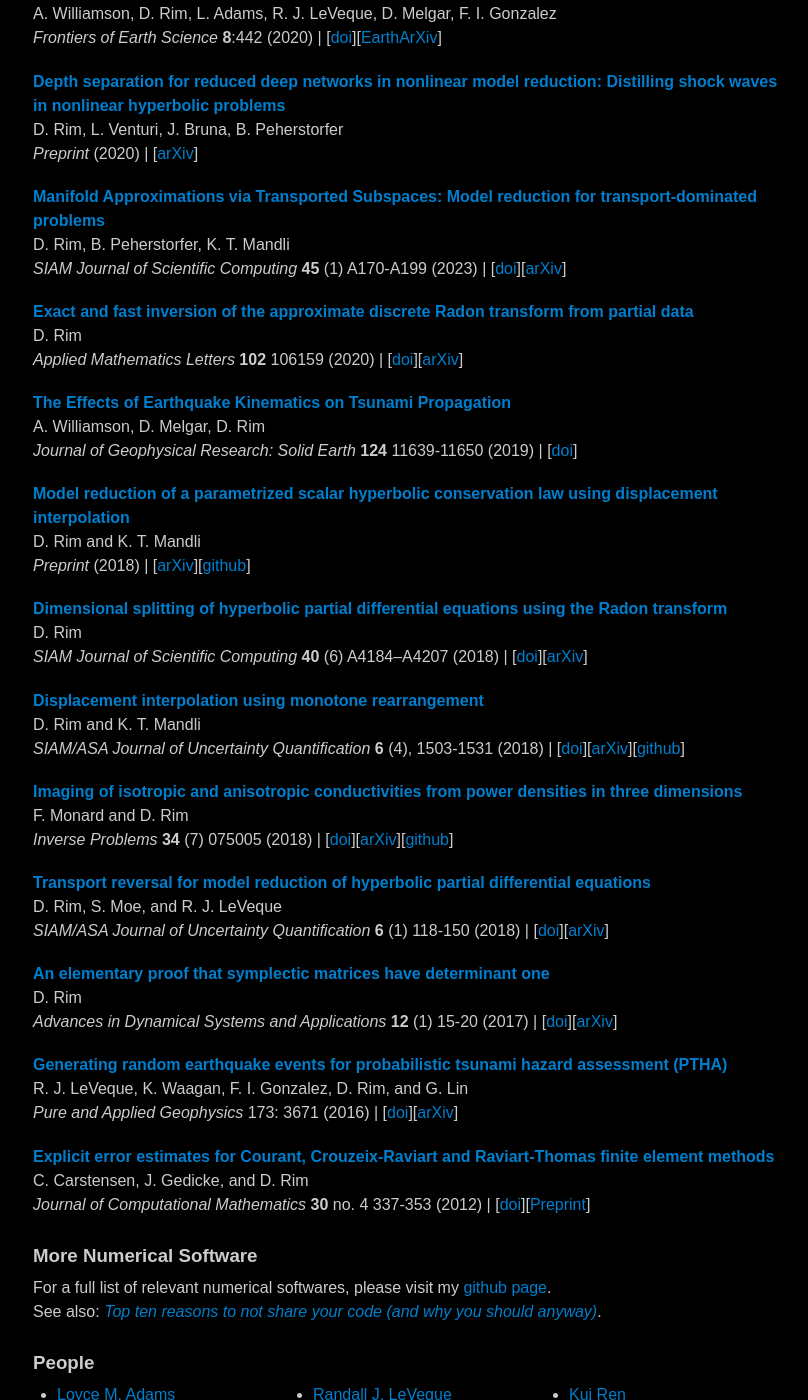
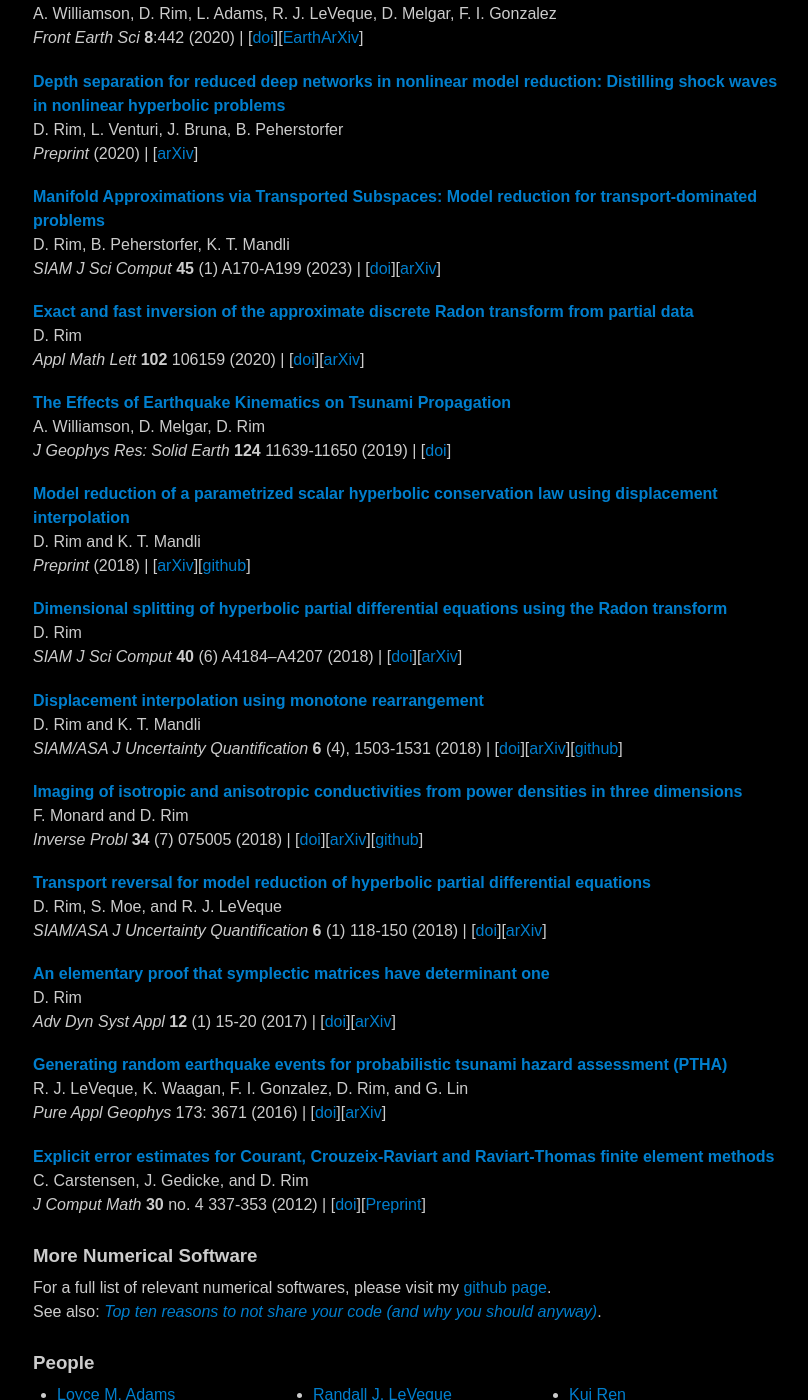
Before and after one commit to dsrim/dsrim.github.io, a Jekyll site: the page built from index.md, in a window 1280 px wide and 1400 px high, scrolled down 1906 px. Shown: the whole window, without its empty margins (231-1039 px from the left). Built offline with Jekyll 4.4.1, drawn with Linux system fonts in a browser that asks for light colours; some of the changed text lies outside the part shown.

Commit message:
return to abbrev

```diff
--- a/index.md
+++ b/index.md
@@ -92,7 +92,7 @@ people:
 pubs:
     - title:    "Identifying Contemporaneous and Lagged Dependence Structures by Promoting Sparsity in Continuous-time Neural Networks"
       author:   "F. Wu, W. Cho, D. Korotky, S. Hong, D. Rim, N. Park, K. Lee"
-      journal:  "Proceedings of the 33rd ACM International Conference on Knowledge Management"
+      journal:  "CIKM24"
       doi:      "https://doi.org/10.1145/3627673.3679751"
       year:     "2024"
 
@@ -104,7 +104,7 @@ pubs:
 
     - title:    "Comparative Performance of Scenario Superposition by Sequential Bayesian Update for Tsunami Risk Evaluation"
       author:   "R. Nomura, L. A. H. Vermare, S. Fujita, D. Rim, S. Moriguchi, R. J. LeVeque, K. Terada"
-      journal:  "Journal of Disaster Research"
+      journal:  "J Disaster Res"
       arxiv:    "https://arxiv.org/abs/2407.03631"
       doi:      "http://dx.doi.org/10.20965/jdr.2024.p0896"
       numbers:  "**19** (6)"
@@ -124,7 +124,7 @@ pubs:
 
     - title:    "Hypernetwork-based Meta-Learning for Low-Rank Physics-Informed Neural Networks"
       author:   "W. Choi, K. Lee, D. Rim, N. Park"
-      journal:  "Advances in Neural Information Processing Systems"
+      journal:  "Adv Neural Inf Proc Sys (NeurIPS - spotlight)"
       numbers:  "**36** 11219-11231"
       doi:      "https://proceedings.neurips.cc/paper_files/paper/2023/hash/24f8dd1b8f154f1ee0d7a59e368eccf3-Abstract-Conference.html"
       arxiv:    "https://arxiv.org/abs/2310.09528"
@@ -140,7 +140,7 @@ pubs:
 
     - title:    "adrt: approximate discrete Radon transform for Python"
       author:   "K. Otness, D. Rim"
-      journal:  "Journal of Open Source Software"
+      journal:  "J Open Source Softw"
       numbers: "**8** (83) 5083"
       doi:      "https://doi.org/10.21105/joss.05083"
       year:     "2023"
@@ -149,7 +149,7 @@ pubs:
     - title:    "Tsunami Early Warning from Global Navigation Satellite System Data using Convolutional Neural Networks"
       author:   "D. Rim, R. Baraldi, C.M. Liu, R. J. LeVeque, K. Terada"
       earxiv:   "https://eartharxiv.org/repository/view/3624/"
-      journal:  "Geophysical Research Letters"
+      journal:  "Geophys Res Lett"
       doi:      "https://doi.org/10.1029/2022GL099511"
       year:     "2022"
       numbers:  "**49** e2022GL099511"
@@ -158,7 +158,7 @@ pubs:
       author:   "W. Li, K. Ren, D. Rim"
       arxiv:    "http://arxiv.org/abs/2010.05360"
       doi:      "https://doi.org/10.1090/mcom/3750"
-      journal:  "Mathematics of Computation"
+      journal:  "Math Comp"
       numbers:  "**92** 283-306"
       year:     "2023"
 
@@ -175,7 +175,7 @@ pubs:
       earxiv:   "https://eartharxiv.org/yreqw"
       url:      "https://doi.org/10.3389/feart.2020.591663"
       doi:      "https://doi.org/10.3389/feart.2020.591663"
-      journal:  "Frontiers of Earth Science"
+      journal:  "Front Earth Sci"
       numbers:  "**8**:442"
       year:     "2020"
 
@@ -188,7 +188,7 @@ pubs:
     - title:    "Manifold Approximations via Transported Subspaces: Model reduction for transport-dominated problems"
       author:   "D. Rim, B. Peherstorfer, K. T. Mandli"
       arxiv:    "https://arxiv.org/abs/1912.13024"
-      journal:  "SIAM Journal of Scientific Computing"
+      journal:  "SIAM J Sci Comput"
       year:     "2023"
       numbers:  "**45** (1) A170-A199"
       url:      "https://epubs.siam.org/doi/10.1137/20M1316998"
@@ -201,14 +201,14 @@ pubs:
       url:      "https://doi.org/10.1016/j.aml.2019.106159"
       arxiv:    "https://arxiv.org/abs/1908.00887"
       doi:      "https://doi.org/10.1016/j.aml.2019.106159"
-      journal:  "Applied Mathematics Letters"
+      journal:  "Appl Math Lett"
       numbers:  "**102** 106159"
       year:     "2020"
 
     - title:    "The Effects of Earthquake Kinematics on Tsunami Propagation"
       author:   "A. Williamson, D. Melgar, D. Rim"
       url:      "https://doi.org/10.1029/2019JB017522"
-      journal:  "Journal of Geophysical Research: Solid Earth"
+      journal:  "J Geophys Res: Solid Earth"
       numbers:  "**124** 11639-11650"
       doi:      "https://doi.org/10.1029/2019JB017522"
       year:     "2019"
@@ -223,7 +223,7 @@ pubs:
     - title:    "Dimensional splitting of hyperbolic partial differential
                  equations using the Radon transform"
       author:   "D. Rim"
-      journal:  "SIAM Journal of Scientific Computing"
+      journal:  "SIAM J Sci Comput"
       numbers:  "**40** (6) A4184–A4207"
       arxiv:   "https://arxiv.org/abs/1705.03609"
       url:      "https://epubs.siam.org/doi/abs/10.1137/17M1135633"
@@ -232,7 +232,7 @@ pubs:
 
     - title:    "Displacement interpolation using monotone rearrangement"
       author:   "D. Rim and K. T. Mandli"
-      journal:  "SIAM/ASA Journal of Uncertainty Quantification"
+      journal:  "SIAM/ASA J Uncertainty Quantification"
       numbers:  "**6** (4), 1503-1531"
       arxiv:    "https://arxiv.org/abs/1712.04028"
       github:   "http://github.com/dsrim/dinterp"
@@ -243,7 +243,7 @@ pubs:
 
     - title:    "Imaging of isotropic and anisotropic conductivities from power                  densities in three dimensions"
       author:   "F. Monard and D. Rim"
-      journal:  "Inverse Problems"
+      journal:  "Inverse Probl"
       doi:      "https://doi.org/10.1088/1361-6420/aabe5a"
       url:      "http://iopscience.iop.org/article/10.1088/1361-6420/aabe5a/meta"
       arxiv:    "http://arxiv.org/abs/1711.03137"
@@ -254,7 +254,7 @@ pubs:
     - title:    "Transport reversal for model reduction of hyperbolic
                 partial differential equations"
       author:   "D. Rim, S. Moe, and R. J. LeVeque"
-      journal:  "SIAM/ASA Journal of Uncertainty Quantification"
+      journal:  "SIAM/ASA J Uncertainty Quantification"
       year:    "2018"
       doi:     "https://doi.org/10.1137/17M1113679"
       url:     "http://epubs.siam.org/doi/abs/10.1137/17M1113679"
@@ -263,7 +263,7 @@ pubs:
 
     - title:   "An elementary proof that symplectic matrices have determinant one"
       author:  "D. Rim"
-      journal: "Advances in Dynamical Systems and Applications"
+      journal: "Adv Dyn Syst Appl"
       year:    "2017"
       url:   "http://arxiv.org/abs/1505.04240"
       doi:   "https://dx.doi.org/10.37622/ADSA/12.1.2017.15-20"
@@ -273,7 +273,7 @@ pubs:
 
     - title:   "Generating random earthquake events for probabilistic tsunami hazard assessment (PTHA)"
       author:  "R. J. LeVeque, K. Waagan, F. I. Gonzalez, D. Rim, and G. Lin"
-      journal: "Pure and Applied Geophysics"
+      journal: "Pure Appl Geophys"
       year:    "2016"
       doi:     "http://dx.doi.org/10.1007/s00024-016-1357-1"
       url:     "http://link.springer.com/article/10.1007%2Fs00024-016-1357-1"
@@ -282,7 +282,7 @@ pubs:
 
     - title:    "Explicit error estimates for Courant, Crouzeix-Raviart and Raviart-Thomas finite element methods"
       author:   "C. Carstensen, J. Gedicke, and D. Rim"
-      journal:  "Journal of Computational Mathematics"
+      journal:  "J Comput Math"
       numbers:  "**30** no. 4 337-353"
       year:     "2012"
       url:    "https://opus4.kobv.de/opus4-matheon/frontdoor/index/index/docId/931"
```
Also changed, not shown: 1 other file.
